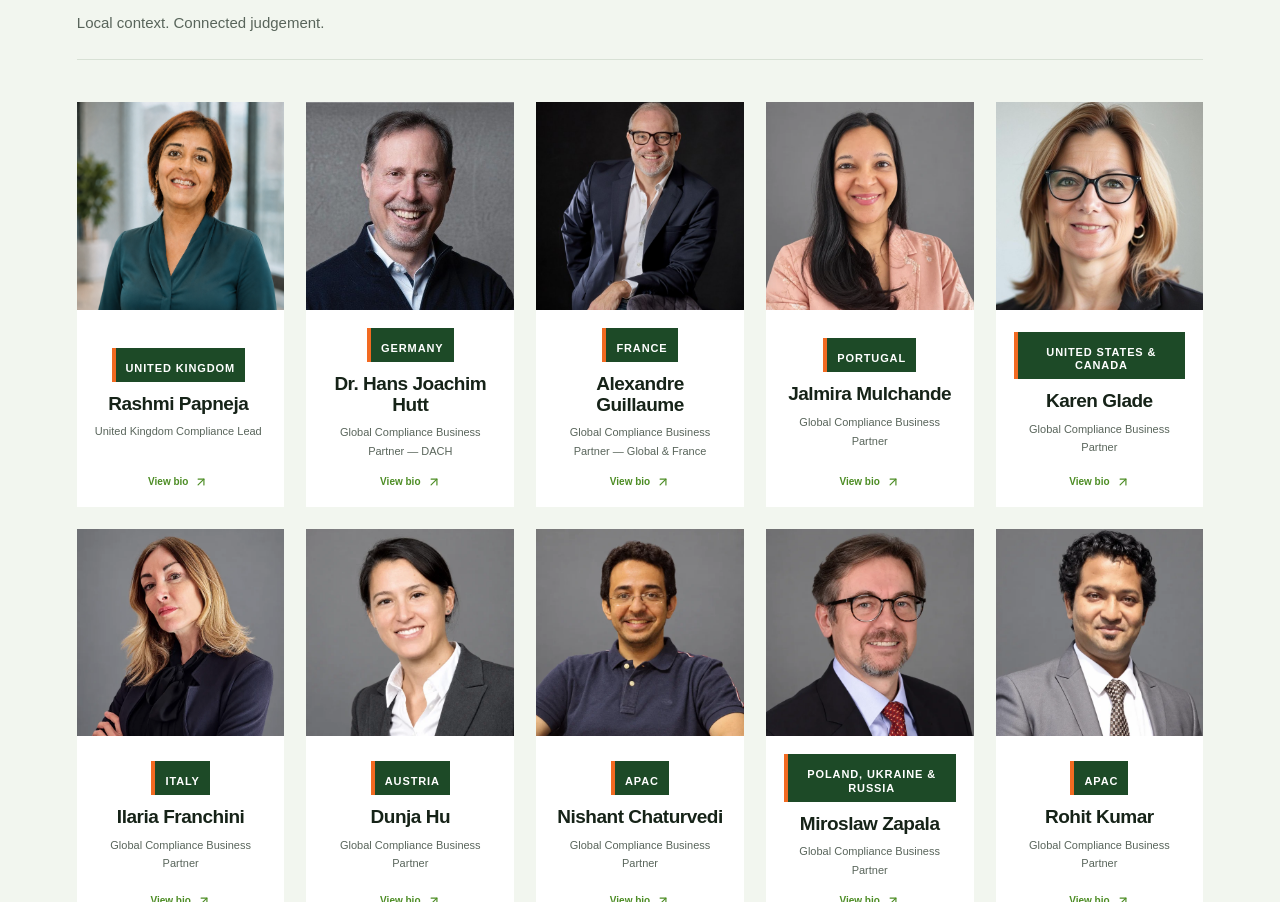
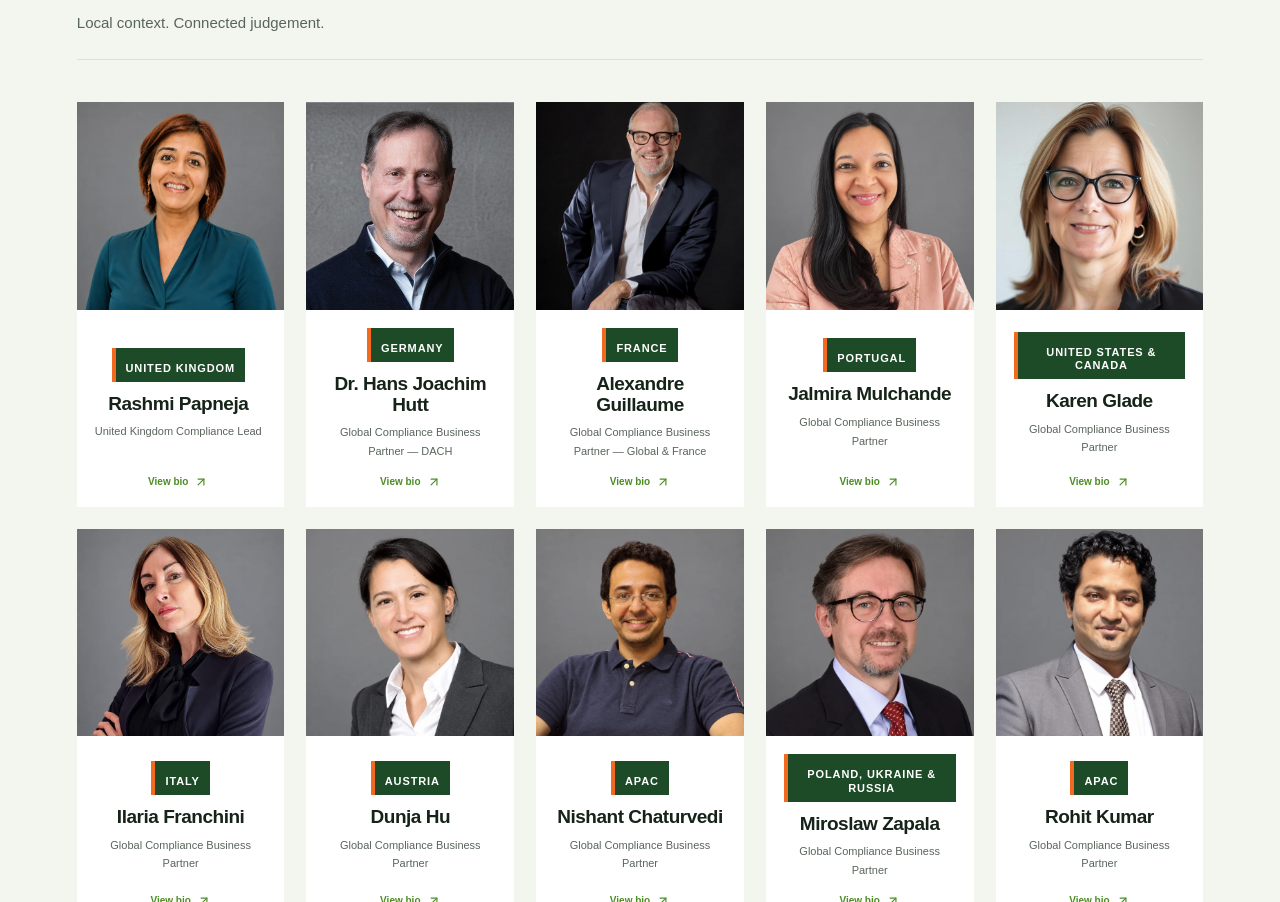
Before and after one commit to eunomiapharmaservices/Eunomia_New_Website, a Next.js app: page /team in a window 1280 px wide. Shown: the part 2505-3407 px from the top of the page. Built offline with nearby package versions, Linux system fonts and the light colour scheme.

Commit message:
Refresh partner portraits, link map bios and apply brand colours

```diff
--- a/data/compliancePartners.ts
+++ b/data/compliancePartners.ts
@@ -7,7 +7,7 @@ export type CompliancePartner = {
 };
 
 export const compliancePartners: CompliancePartner[] = [
-  { name: "Rashmi Papneja", country: "United Kingdom", role: "United Kingdom Compliance Lead", image: "/team-rashmi.jpeg", bio: "Rashmi Papneja is the founder and Managing Director of Eunomia Pharma Services and a healthcare compliance leader with over fifteen years in the pharmaceutical industry. She has worked at the most senior levels of the compliance function inside small and mid-sized pharmaceutical companies and has led the set-up of compliance functions for emerging biotechs.\n\nA PRINCE2-qualified project manager, Rashmi has delivered transformation programmes across due diligence, transparency, investigations, monitoring, HCP engagement and AI-enabled compliance operations. She holds a Master’s in International Healthcare Management and is INSEAD-qualified." },
+  { name: "Rashmi Papneja", country: "United Kingdom", role: "United Kingdom Compliance Lead", image: "/consultants/rashmi-papneja.svg", bio: "Rashmi Papneja is the founder and Managing Director of Eunomia Pharma Services and a healthcare compliance leader with over fifteen years in the pharmaceutical industry. She has worked at the most senior levels of the compliance function inside small and mid-sized pharmaceutical companies and has led the set-up of compliance functions for emerging biotechs.\n\nA PRINCE2-qualified project manager, Rashmi has delivered transformation programmes across due diligence, transparency, investigations, monitoring, HCP engagement and AI-enabled compliance operations. She holds a Master’s in International Healthcare Management and is INSEAD-qualified." },
   { name: "Dr. Hans Joachim Hutt", country: "Germany", role: "Global Compliance Business Partner — DACH", image: "/consultants/dr-hans-joachim-hutt.svg", bio: "Hans provides compliance business-partner support across DACH, bringing local context into global governance and operating models." },
   { name: "Alexandre Guillaume", country: "France", role: "Global Compliance Business Partner — Global & France", image: "/consultants/alexandre-guillaume.svg", bio: "Alexandre is a senior Ethics & Compliance professional with over 25 years of experience with pharmaceutical and life sciences companies, as well as leading audit and consulting firms. He previously served as Head of Global Compliance at Servier for nearly three years and was a member of key industry ethics committees at IFPMA and EFPIA.\n\nAlexandre has extensive experience in ethics and compliance, risk management, anti-corruption, due diligence, audit, investigation, change management and organisational transformation, combining leadership, vision, technical expertise and business partnership.\n\nHis achievements include implementing and evaluating comprehensive ethics and compliance strategies, programmes and culture to protect company interests while enabling operational and corporate objectives." },
   { name: "Jalmira Mulchande", country: "Portugal", role: "Global Compliance Business Partner", image: "/consultants/jalmira-mulchande.svg", bio: "Jalmira Mulchande is a healthcare consultant based in Portugal and the Co-founder and General Manager of Xtrategical Pharma Consulting. A pharmacist and global health advocate with a PhD, she brings over 15 years of experience spanning health policy, regulatory and medical affairs, ethical and legal compliance, health technology assessment, and patient access to innovative health technologies. She also serves as Chair of the Women in Global Health Lusophone Community, championing women's leadership and gender-transformative approaches across Portuguese-speaking countries." },
```
